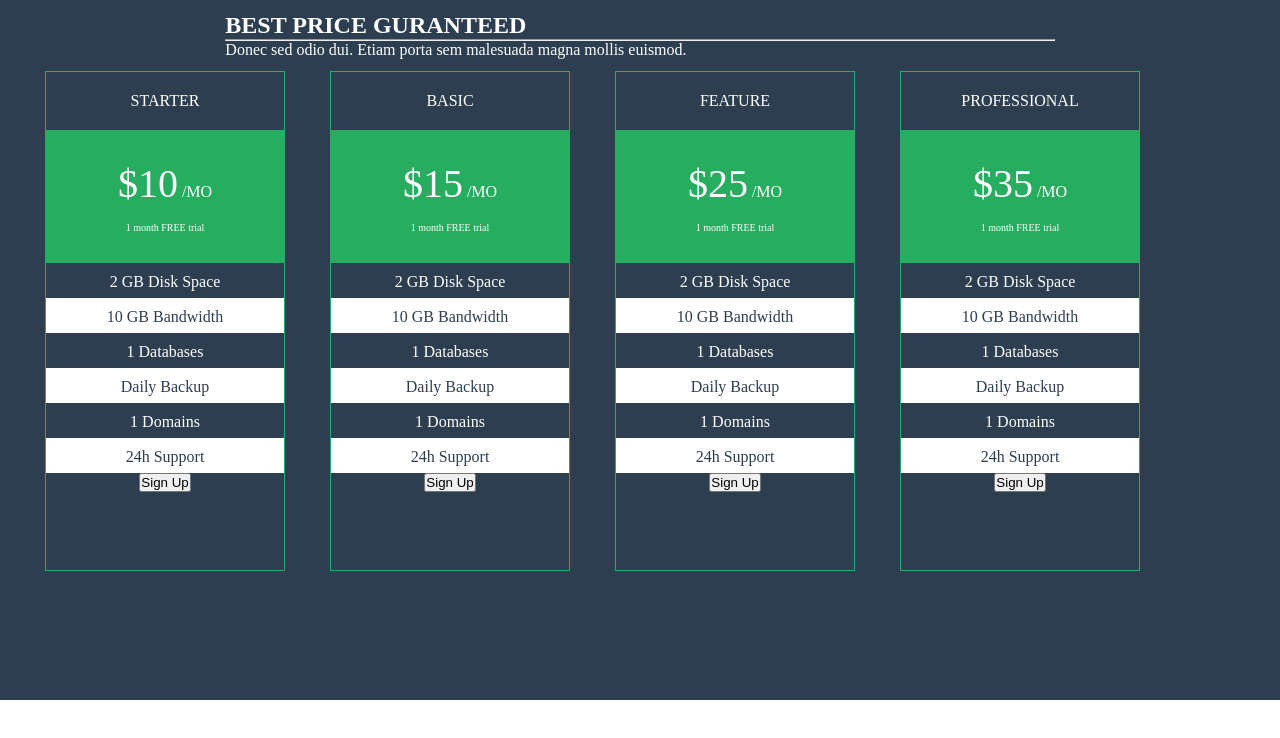
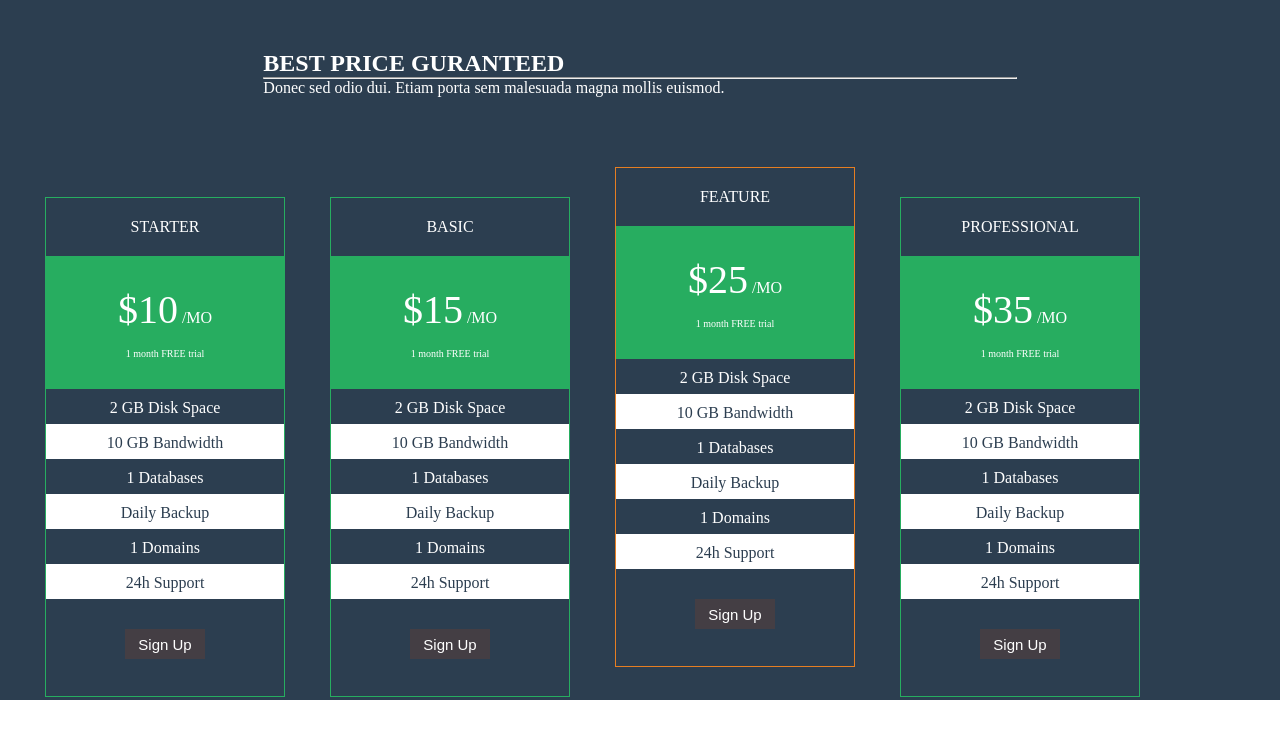
Before and after one commit to SilviaGuerra/khane-theme, a plain HTML site: page index.html in a window 1280 px wide. Drawn offline with Linux system fonts and the light colour scheme.

Commit message:
espacio entre tarjetas y titulo

```diff
--- a/index.html
+++ b/index.html
@@ -12,7 +12,7 @@
   <!-- seccion Best Price -->
   <section class="container_bestPrice" id="bestPrice">
     <div class="row">
-      <div class="col-2-offset col-8">
+      <div class="col-2-offset col-8 titulo_bestPrice">
         <h1>BEST PRICE GURANTEED</h1>
         <hr>
         <p>Donec sed odio dui. Etiam porta sem malesuada magna mollis euismod.</p>
@@ -44,7 +44,7 @@
         <div class="paquete_contenido blanco">
           <p>24h Support</p>
         </div>
-        <button>Sign Up</button>
+        <button class="btn-cafe">Sign Up</button>
       </div><!-- fin de starter -->
       <div class="col-3 paquete" id="basic">
         <p class="paquete_titulo">BASIC</p>
@@ -71,7 +71,7 @@
         <div class="paquete_contenido blanco">
           <p>24h Support</p>
         </div>
-        <button>Sign Up</button>
+        <button class="btn-cafe">Sign Up</button>
       </div><!-- fin de basic -->
       <div class="col-3 paquete" id="feature">
         <p class="paquete_titulo">FEATURE</p>
@@ -98,7 +98,7 @@
         <div class="paquete_contenido blanco">
           <p>24h Support</p>
         </div>
-        <button>Sign Up</button>
+        <button class="btn-cafe">Sign Up</button>
       </div><!-- fin de feature -->
       <div class="col-3 paquete" id="professional">
         <p class="paquete_titulo">PROFESSIONAL</p>
@@ -125,7 +125,7 @@
         <div class="paquete_contenido blanco">
           <p>24h Support</p>
         </div>
-        <button>Sign Up</button>
+        <button class="btn-cafe">Sign Up</button>
       </div><!-- fin de professional -->
     </div><!-- fin de segunda row -->
   </section>
--- a/src/scss/style.scss
+++ b/src/scss/style.scss
@@ -51,17 +51,27 @@
   height: 700px;
 }
 
+.titulo_bestPrice{
+  padding: 50px;
+}
+
 @mixin tarjeta{
   border: 1px solid $color-green;
   width: 240px;
   height: 500px;
   text-align: center;
+  margin-top: 50px;
   margin-left: 45px;
   padding: 0;
 }
 
 #starter, #basic, #feature, #professional{
   @include tarjeta;
+}
+
+#feature{
+  border: 1px solid #e67e22;
+  margin-top: 20px;
 }
 
 .paquete_titulo{
@@ -91,3 +101,13 @@
   background: $color-text;
   color: $color-blue;
 }
+
+.btn-cafe{
+  background: #443e44;
+  border: none;
+  color: $color-text;
+  width: 80px;
+  height: 30px;
+  margin: 30px;
+  font-size: 15px;
+}
```
Also changed, not shown: assets/css/style.css, 1 other file.
